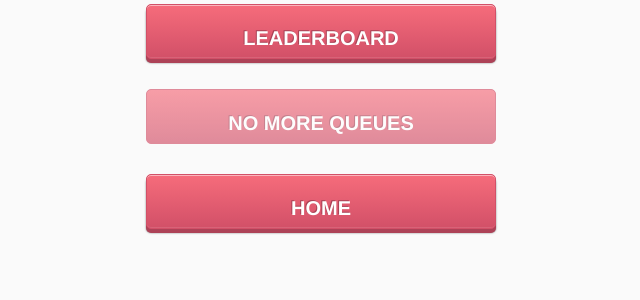
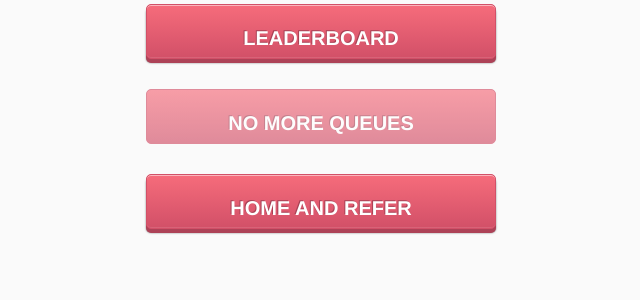
Before and after one commit to groupthinkk/squad, a Flask app: template templates/ending.html in a window 1280 px wide. Shown: the part 419-719 px from the top of the page, without its empty margins (319-959 px from the left). Run offline with Flask 2, Linux system fonts and the light colour scheme; the template is opened without the code that fills it, so the values that code supplies are empty; parts of the project's set-up code (start-up, migrations or seed data) failed here and were passed over; some libraries are stand-ins or nearby versions.

Commit message:
Add and refer

```diff
--- a/templates/ending.html
+++ b/templates/ending.html
@@ -34,7 +34,7 @@
         = else
         <a type="button" disabled onclick="return false;" class="btn btn-big">No more queues</a>
         = endif
-        <a type="button" href="/" class="btn btn-big">Home</a>
+        <a type="button" href="/" class="btn btn-big">Home and Refer</a>
       </p>
 
       <!-- Modal -->
```
